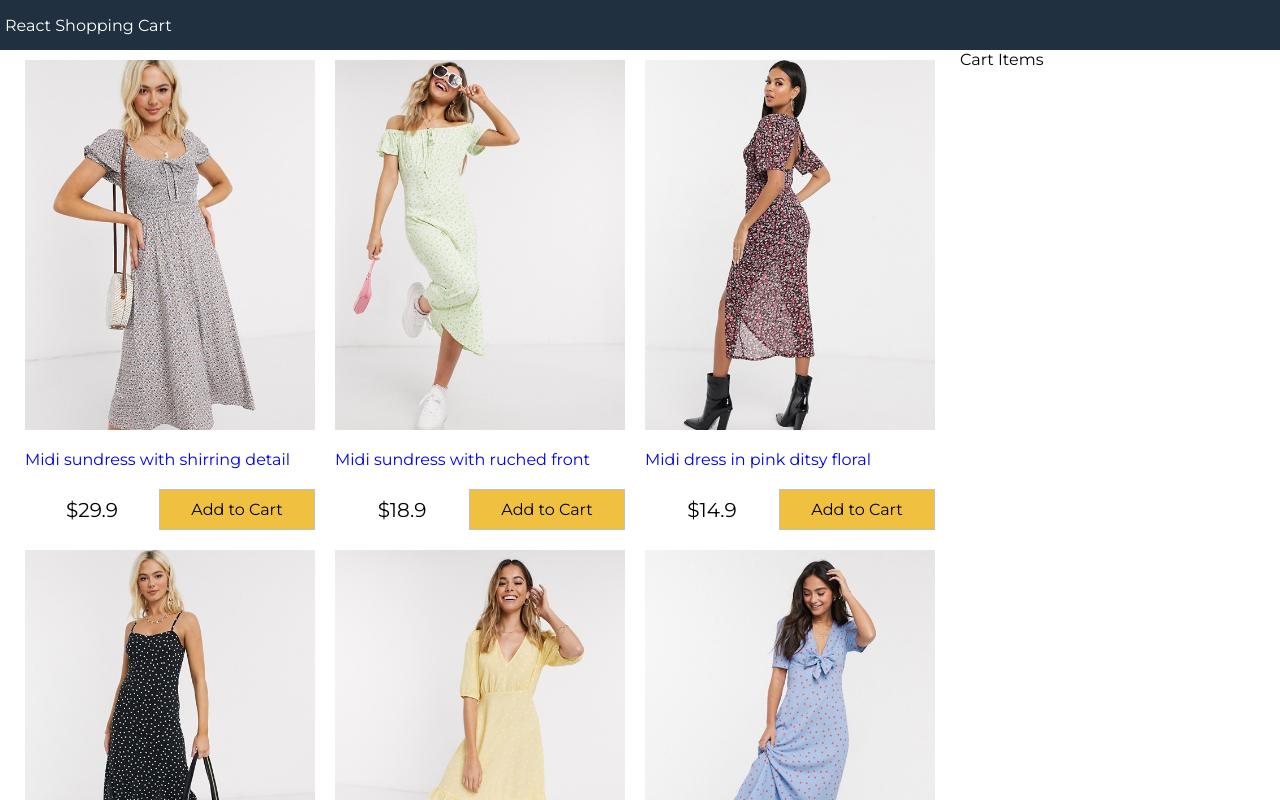
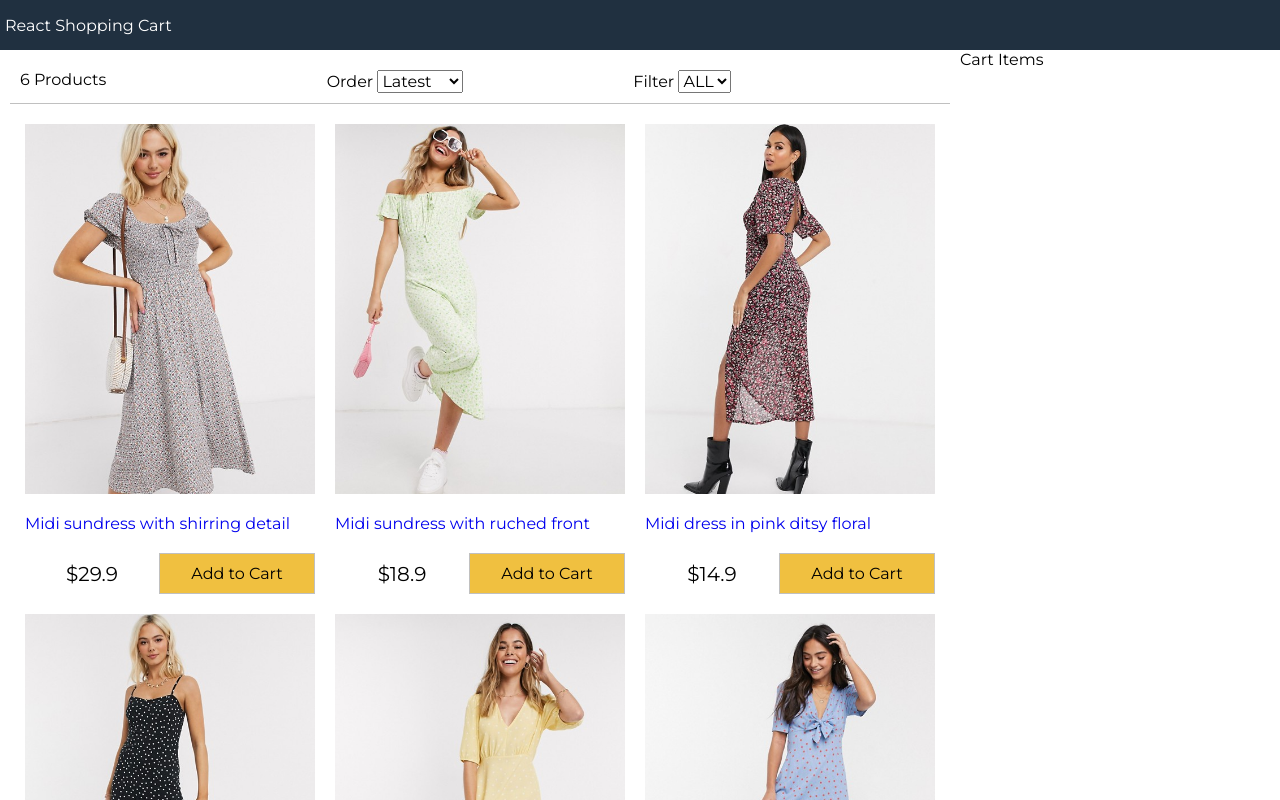
Before and after one commit to EleaFederio/shop, a React (Create React App) app: page / in a window 1280 px wide. Shown: the top 800 px of the page. Built offline with nearby package versions, Linux system fonts and the light colour scheme.

Commit message:
filter-component

```diff
--- a/src/App.js
+++ b/src/App.js
@@ -1,4 +1,5 @@
 import { Component } from 'react';
+import Filter from './components/Filter';
 import Products from './components/Products';
 import data from './data.json';
 
@@ -13,6 +14,43 @@
     }
   }
 
+  sortProducts = (event) => {
+    const sort = event.target.value;
+    console.log(event.target.value);
+    this.setState((state) => ({
+      sort: sort,
+      products: this.state.products
+        .slice()
+        .sort((a, b) =>
+          sort === "lowest"
+            ? a.price > b.price
+              ? 1
+              : -1
+            : sort === "highest"
+            ? a.price < b.price
+              ? 1
+              : -1
+            : a._id < b._id
+            ? 1
+            : -1
+        ),
+    }));
+  }
+
+  filterProducts = (event) => {
+    console.log(event.target.value);
+    if (event.target.value === "") {
+      this.setState({ size: event.target.value, products: data.products });
+    } else {
+      this.setState({
+        size: event.target.value,
+        products: data.products.filter(
+          (product) => product.availableSizes.indexOf(event.target.value) >= 0
+        ),
+      });
+    }
+  }
+
   render(){
     return (
       <div className="grid-container">
@@ -22,6 +60,7 @@
         <main>
           <div className={'content'}>
             <div className={'main'}>
+              <Filter count={this.state.products.length} size={this.state.size} sort={this.state.sort} filterProducts={this.filterProducts} sortProducts={this.sortProducts} />
               <Products products={this.state.products} />
             </div>
             <div className={'sidebar'}>
--- /dev/null
+++ b/src/components/Filter.js
@@ -0,0 +1,29 @@
+import React, { Component } from 'react'
+
+export default class Filter extends Component {
+    render() {
+        return (
+            <div className={'filter'}>
+                <div className={'filter-result'}>{this.props.count} Products</div>
+                <div className={'filter-sort'}>Order {" "}
+                    <select value={this.props.sort} onChange={this.props.sortProducts}>
+                        <option>Latest</option>
+                        <option value={'lowest'}>Lowest</option>
+                        <option value={'highest'}>Highest</option>
+                    </select>
+                </div>
+                <div className={'filter-size'}>Filter {" "}
+                <select value={this.props.size} onChange={this.props.filterProducts}>
+                    <option value="">ALL</option>
+                    <option value="XS">XS</option>
+                    <option value="S">S</option>
+                    <option value="M">M</option>
+                    <option value="L">L</option>
+                    <option value="XL">XL</option>
+                    <option value="XXL">XXL</option>
+                </select>
+                </div>
+            </div>
+        )
+    }
+}
--- a/src/index.css
+++ b/src/index.css
@@ -108,3 +108,15 @@
 .button.primary{
   background-color: #f0c040;
 }
+
+/* Filter */
+.filter{
+  display: flex;
+  justify-content: space-between;
+  padding: 1rem;
+  margin: 1rem;
+  border-bottom: 0.1rem #c0c0c0 solid;
+}
+.filter div{
+  flex: 1;
+}
```
Also changed, not shown: 1 other file (tests, documents, lock files or other folders).
